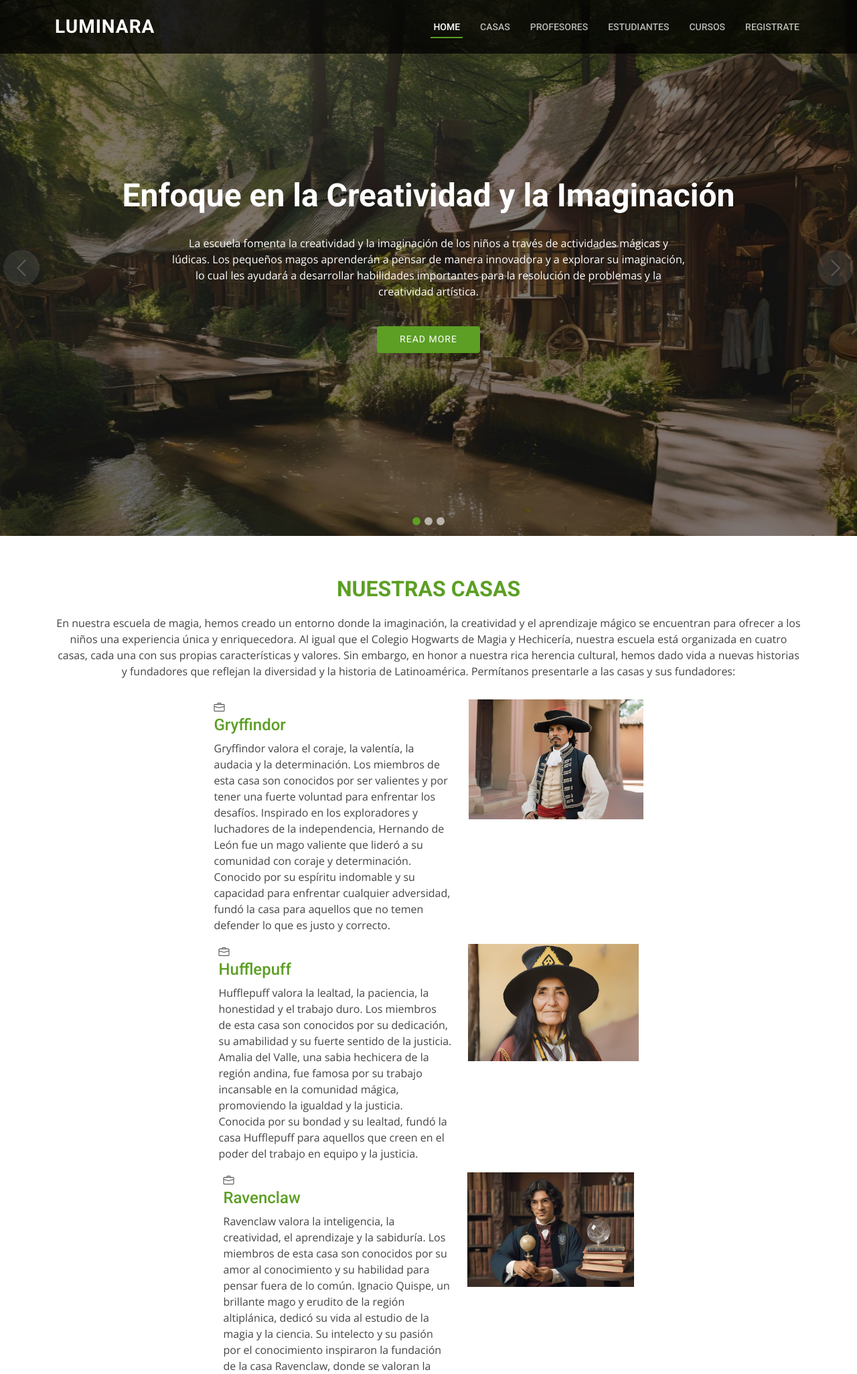
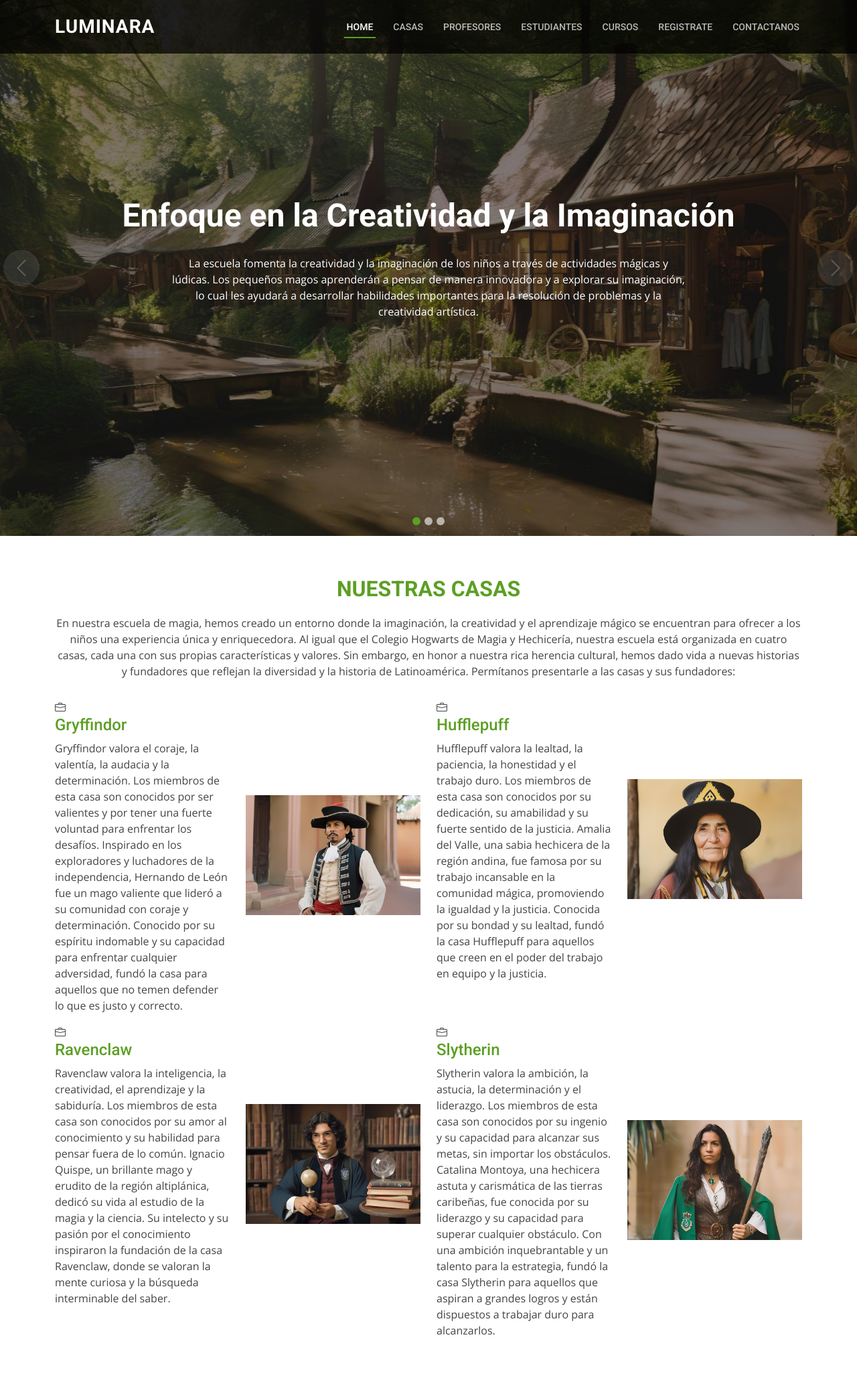
Before and after one commit to KarlaKumako/Entregaproyecto3Luminara, a Django app: page /APP-Magic/Casa/ in a window 1280 px wide. Shown: the top 2051 px of the page at 67% size. Run offline with Django 5.2, Linux system fonts and the light colour scheme; some libraries are stand-ins or nearby versions.

Commit message:
se generan los formularios para contacto y registro de nuevos estudiantes, queda pendiente generar la visualizacion de lo cargado en la pagina

```diff
--- a/APPMagic/admin.py
+++ b/APPMagic/admin.py
@@ -1,8 +1,9 @@
 from django.contrib import admin
-from .models import Profesor, Curso, Estudiante, Casa, Grupos
+from .models import Profesor, Curso, Estudiante, Casa, Grupos, Contacto
 
 admin.site.register(Profesor)
 admin.site.register(Curso)
 admin.site.register(Estudiante)
 admin.site.register(Casa)
 admin.site.register(Grupos)
+admin.site.register(Contacto)
--- a/APPMagic/templates/Base.html
+++ b/APPMagic/templates/Base.html
@@ -55,6 +55,7 @@
           <li><a href="{% url 'Estudiante' %}">Estudiantes</a></li>
           <li><a href="{% url 'Curso' %}">Cursos</a></li>
           <li><a href="{% url 'Registrate' %}">Registrate</a></li>
+          <li><a href="{% url 'Contacto' %}">Contactanos</a></li>
         </ul>
         <i class="bi bi-list mobile-nav-toggle"></i>
       </nav><!-- .navbar -->
@@ -77,9 +78,7 @@
               <div class="carousel-content">
                 <h2 class="animate__animated animate__fadeInDown">Enfoque en la Creatividad y la Imaginación</h2>
                 <p class="animate__animated animate__fadeInUp">La escuela fomenta la creatividad y la imaginación de los niños a través de actividades mágicas y lúdicas. Los pequeños magos aprenderán a pensar de manera innovadora y a explorar su imaginación, lo cual les ayudará a desarrollar habilidades importantes para la resolución de problemas y la creatividad artística.</p>
-                <div>
-                  <a href="#about" class="btn-get-started animate__animated animate__fadeInUp scrollto">Read More</a>
-                </div>
+
               </div>
             </div>
           </div>
@@ -90,9 +89,7 @@
               <div class="carousel-content">
                 <h2 class="animate__animated animate__fadeInDown">Ambiente Seguro y Acogedor</h2>
                 <p class="animate__animated animate__fadeInUp">La escuela de magia proporciona un entorno seguro y acogedor donde los niños pueden sentirse libres para explorar y aprender. Con profesores cariñosos y atentos, los niños recibirán el apoyo necesario para crecer tanto en habilidades mágicas como en confianza personal, creando un espacio donde se sientan valorados y respetados.</p>
-                <div>
-                  <a href="#about" class="btn-get-started animate__animated animate__fadeInUp scrollto">Read More</a>
-                </div>
+
               </div>
             </div>
           </div>
@@ -103,9 +100,6 @@
               <div class="carousel-content">
                 <h2 class="animate__animated animate__fadeInDown">Desarrollo de Habilidades Sociales y Trabajo en Equipo</h2>
                 <p class="animate__animated animate__fadeInUp">A través de actividades grupales y proyectos colaborativos, la escuela de magia promueve el desarrollo de habilidades sociales y el trabajo en equipo. Los niños aprenderán a comunicarse eficazmente, a trabajar juntos para alcanzar objetivos comunes y a valorar la importancia de la cooperación y la amistad en su viaje mágico.</p>
-                <div>
-                  <a href="#about" class="btn-get-started animate__animated animate__fadeInUp scrollto">Read More</a>
-                </div>
               </div>
             </div>
           </div>
@@ -199,25 +193,3 @@
 </body>
 
 </html>
-
-
-<section id="contact" class="contact">
-      <div class="container">
-
-        <div class="section-title">
-          <h2>Bienvenidos al Portal de Registro de Estudiantes Nuevos</h2>
-          <p class="lead">¡Bienvenidos al mágico mundo de la Escuela Luminara! Estamos encantados de que estés considerando unirte a nuestra comunidad mágica, donde la naturaleza y la magia se entrelazan para ofrecer una educación única y emocionante.</p>
-          <p>En este portal de registro, podrás iniciar el viaje hacia el descubrimiento de tus habilidades mágicas y el desarrollo de tu potencial en un entorno seguro y en armonía con la naturaleza. Estamos comprometidos a ofrecer una experiencia educativa que no solo fortalezca tu conocimiento en el arte mágico, sino que también fomente valores de respeto por el entorno natural y la diversidad cultural.</p>
-          <p>Por favor, completa el formulario de registro a continuación para comenzar tu aventura en Luminara. Estamos emocionados de conocerte y acompañarte en este extraordinario viaje de aprendizaje y descubrimiento.</p>
-          <p>¡Bienvenidos, jóvenes magos y brujas, a Luminara donde los sueños se convierten en realidad!</p>
-        </div>
-
-
-
-          <form action="{% url 'Registrate'%}" method="post" role="form"> {% csrf_token %}
-
-           {{form.as_p}}
-
-          <button type="submit"> Registrar </button>
-
-          </form>
--- a/APPMagic/templates/Casa.html
+++ b/APPMagic/templates/Casa.html
@@ -12,18 +12,18 @@
       <p>En nuestra escuela de magia, hemos creado un entorno donde la imaginación, la creatividad y el aprendizaje mágico se encuentran para ofrecer a los niños una experiencia única y enriquecedora. Al igual que el Colegio Hogwarts de Magia y Hechicería, nuestra escuela está organizada en cuatro casas, cada una con sus propias características y valores. Sin embargo, en honor a nuestra rica herencia cultural, hemos dado vida a nuevas historias y fundadores que reflejan la diversidad y la historia de Latinoamérica. Permítanos presentarle a las casas y sus fundadores:</p>
     </div>
 
-
     <div class="row justify-content-center">
-          <div class="col-lg-4 col-md-6 icon-box">
+      <!-- Gryffindor -->
+      <div class="col-lg-6">
+        <div class="row align-items-center">
+          <div class="col-md-6">
+            <div class="icon-box">
               <div class="icon"><i class="bi bi-briefcase"></i></div>
-            <h4 class="title"><a href="">Gryffindor</a></h4>
-            <p class="description">Gryffindor valora el coraje, la valentía, la audacia y la determinación. Los miembros de esta casa son conocidos por ser valientes y por tener una fuerte voluntad para enfrentar los desafíos.
-
-
-            Inspirado en los exploradores y luchadores de la independencia, Hernando de León fue un mago valiente que lideró a su comunidad con coraje y determinación. Conocido por su espíritu indomable y su capacidad para enfrentar cualquier adversidad, fundó la casa para aquellos que no temen defender lo que es justo y correcto.</p>
+              <h4 class="title"><a href="#">Gryffindor</a></h4>
+              <p class="description">Gryffindor valora el coraje, la valentía, la audacia y la determinación. Los miembros de esta casa son conocidos por ser valientes y por tener una fuerte voluntad para enfrentar los desafíos. Inspirado en los exploradores y luchadores de la independencia, Hernando de León fue un mago valiente que lideró a su comunidad con coraje y determinación. Conocido por su espíritu indomable y su capacidad para enfrentar cualquier adversidad, fundó la casa para aquellos que no temen defender lo que es justo y correcto.</p>
             </div>
-
-          <div class="col-xl-3 col-lg-4 col-md-6">
+          </div>
+          <div class="col-md-6">
             <div class="member">
               <img src="{% static 'assets/img/team/team-1.jpg' %}" class="img-fluid" alt="">
               <div class="member-info">
@@ -34,17 +34,20 @@
               </div>
             </div>
           </div>
-
-         <div class="row justify-content-center">
-          <div class="col-lg-4 col-md-6 icon-box">
-            <div class="icon"><i class="bi bi-briefcase"></i></div>
-            <h4 class="title"><a href="">Hufflepuff</a></h4>
-            <p class="description">Hufflepuff valora la lealtad, la paciencia, la honestidad y el trabajo duro. Los miembros de esta casa son conocidos por su dedicación, su amabilidad y su fuerte sentido de la justicia.
-
-            Amalia del Valle, una sabia hechicera de la región andina, fue famosa por su trabajo incansable en la comunidad mágica, promoviendo la igualdad y la justicia. Conocida por su bondad y su lealtad, fundó la casa Hufflepuff para aquellos que creen en el poder del trabajo en equipo y la justicia.</p>
+        </div>
       </div>
 
-          <div class="col-xl-3 col-lg-4 col-md-6" data-wow-delay="0.1s">
+      <!-- Hufflepuff -->
+      <div class="col-lg-6">
+        <div class="row align-items-center">
+          <div class="col-md-6">
+            <div class="icon-box">
+              <div class="icon"><i class="bi bi-briefcase"></i></div>
+              <h4 class="title"><a href="#">Hufflepuff</a></h4>
+              <p class="description">Hufflepuff valora la lealtad, la paciencia, la honestidad y el trabajo duro. Los miembros de esta casa son conocidos por su dedicación, su amabilidad y su fuerte sentido de la justicia. Amalia del Valle, una sabia hechicera de la región andina, fue famosa por su trabajo incansable en la comunidad mágica, promoviendo la igualdad y la justicia. Conocida por su bondad y su lealtad, fundó la casa Hufflepuff para aquellos que creen en el poder del trabajo en equipo y la justicia.</p>
+            </div>
+          </div>
+          <div class="col-md-6">
             <div class="member">
               <img src="{% static 'assets/img/team/team-2.jpg' %}" class="img-fluid" alt="">
               <div class="member-info">
@@ -55,17 +58,22 @@
               </div>
             </div>
           </div>
-
+        </div>
+      </div>
+    </div>
 
     <div class="row justify-content-center">
-          <div class="col-lg-4 col-md-6 icon-box">
+      <!-- Ravenclaw -->
+      <div class="col-lg-6">
+        <div class="row align-items-center">
+          <div class="col-md-6">
+            <div class="icon-box">
               <div class="icon"><i class="bi bi-briefcase"></i></div>
-            <h4 class="title"><a href="">Ravenclaw</a></h4>
-            <p class="description">Ravenclaw valora la inteligencia, la creatividad, el aprendizaje y la sabiduría. Los miembros de esta casa son conocidos por su amor al conocimiento y su habilidad para pensar fuera de lo común.
-
-            Ignacio Quispe, un brillante mago y erudito de la región altiplánica, dedicó su vida al estudio de la magia y la ciencia. Su intelecto y su pasión por el conocimiento inspiraron la fundación de la casa Ravenclaw, donde se valoran la mente curiosa y la búsqueda interminable del saber.</p>
+              <h4 class="title"><a href="#">Ravenclaw</a></h4>
+              <p class="description">Ravenclaw valora la inteligencia, la creatividad, el aprendizaje y la sabiduría. Los miembros de esta casa son conocidos por su amor al conocimiento y su habilidad para pensar fuera de lo común. Ignacio Quispe, un brillante mago y erudito de la región altiplánica, dedicó su vida al estudio de la magia y la ciencia. Su intelecto y su pasión por el conocimiento inspiraron la fundación de la casa Ravenclaw, donde se valoran la mente curiosa y la búsqueda interminable del saber.</p>
             </div>
-          <div class="col-xl-3 col-lg-4 col-md-6" data-wow-delay="0.2s">
+          </div>
+          <div class="col-md-6">
             <div class="member">
               <img src="{% static 'assets/img/team/team-3.jpg' %}" class="img-fluid" alt="">
               <div class="member-info">
@@ -76,31 +84,35 @@
               </div>
             </div>
           </div>
-
-          <div class="row justify-content-center">
-          <div class="col-lg-4 col-md-6 icon-box">
-            <div class="icon"><i class="bi bi-briefcase"></i></div>
-            <h4 class="title"><a href=""> Slytherin</a></h4>
-            <p class="description">Slytherin valora la ambición, la astucia, la determinación y el liderazgo. Los miembros de esta casa son conocidos por su ingenio y su capacidad para alcanzar sus metas, sin importar los obstáculos.
-
-            Catalina Montoya, una hechicera astuta y carismática de las tierras caribeñas, fue conocida por su liderazgo y su capacidad para superar cualquier obstáculo. Con una ambición inquebrantable y un talento para la estrategia, fundó la casa Slytherin para aquellos que aspiran a grandes logros y están dispuestos a trabajar duro para alcanzarlos.</p>
+        </div>
       </div>
 
-          <div class="col-xl-3 col-lg-4 col-md-6" data-wow-delay="0.3s">
+      <!-- Slytherin -->
+      <div class="col-lg-6">
+        <div class="row align-items-center">
+          <div class="col-md-6">
+            <div class="icon-box">
+              <div class="icon"><i class="bi bi-briefcase"></i></div>
+              <h4 class="title"><a href="#">Slytherin</a></h4>
+              <p class="description">Slytherin valora la ambición, la astucia, la determinación y el liderazgo. Los miembros de esta casa son conocidos por su ingenio y su capacidad para alcanzar sus metas, sin importar los obstáculos. Catalina Montoya, una hechicera astuta y carismática de las tierras caribeñas, fue conocida por su liderazgo y su capacidad para superar cualquier obstáculo. Con una ambición inquebrantable y un talento para la estrategia, fundó la casa Slytherin para aquellos que aspiran a grandes logros y están dispuestos a trabajar duro para alcanzarlos.</p>
+            </div>
+          </div>
+          <div class="col-md-6">
             <div class="member">
-              <img src="{% static 'assets/img/team/team-4.jpg' %}"class="img-fluid" alt="">
+              <img src="{% static 'assets/img/team/team-4.jpg' %}" class="img-fluid" alt="">
               <div class="member-info">
                 <div class="member-info-content">
-                  <h4> Catalina Montoya</h4>
+                  <h4>Catalina Montoya</h4>
                   <span>Slytherin</span>
+                </div>
+              </div>
+            </div>
           </div>
         </div>
       </div>
     </div>
 
   </div>
-
-      </div>
 </section><!-- End Team Section -->
 
  {%endblock contenidobipolar%}
--- a/APPMagic/urls.py
+++ b/APPMagic/urls.py
@@ -1,6 +1,6 @@
 from django.contrib import admin
 from django.urls import path, include
-from APPMagic.views import Profesor, Curso, Estudiante, Casa, home, Registrate
+from APPMagic.views import Profesor, Curso, Estudiante, Casa, home, Registrate, Contacto
 
 urlpatterns = [
     path('', home, name='Home'),
@@ -9,4 +9,5 @@ urlpatterns = [
     path('Profesor/', Profesor, name='Profesor'),
     path('Casa/', Casa, name='Casa'),
     path('Registrate/', Registrate, name='Registrate'),
+    path('Contacto/', Contacto, name='Contacto'),
 ]
--- a/APPMagic/views.py
+++ b/APPMagic/views.py
@@ -1,7 +1,7 @@
 from django.http import HttpResponse
 from django.shortcuts import render, redirect
 from .models import Profesor, Curso, Estudiante, Casa
-from .forms import Estudianteformulario
+from .forms import Estudianteformulario,Contactenosformulario
 
 def home(req):
     return render(req, 'home.html')
@@ -29,3 +29,14 @@ def Registrate(request):
         form = Estudianteformulario()
 
     return render(request, 'Registrate.html', {'form': form})
+
+def Contacto(request):
+    if request.method == 'POST':
+        formulariocontacto = Contactenosformulario(request.POST)
+        if formulariocontacto.is_valid():
+            formulariocontacto.save()
+            return redirect('Home')  # Cambia 'registro_exitoso' al nombre de la vista adecuada
+    else:
+        formulariocontacto = Contactenosformulario()
+
+    return render(request, 'Contacto.html', {'formulariocontacto': formulariocontacto})
```
Also changed, not shown: APPMagic/forms.py (+13 -1 lines), APPMagic/models.py (+20 -10 lines), APPMagic/templates/Contacto.html (+34 -30 lines), APPMagic/templates/Home.html (+41 -1 lines), APPMagic/templates/Registrate.html (+8 -4 lines), APPMagic/migrations/0001_initial.py (added), APPMagic/migrations/0002_contacto.py (added), APPMagic/migrations/__init__.py (added), db.sqlite3. Lines whose indentation alone changed are shown as unchanged.
